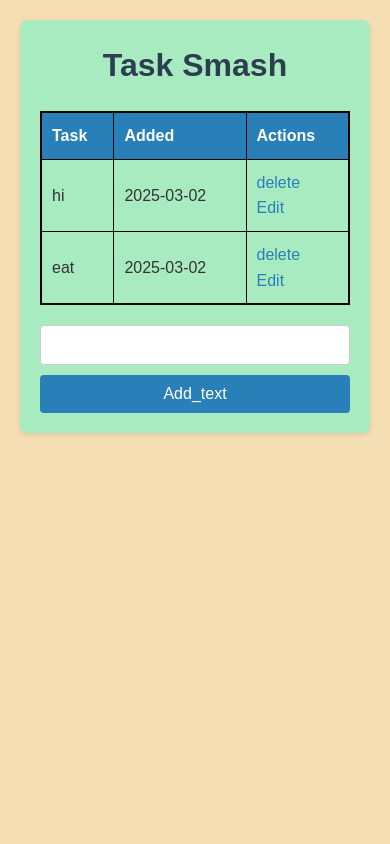
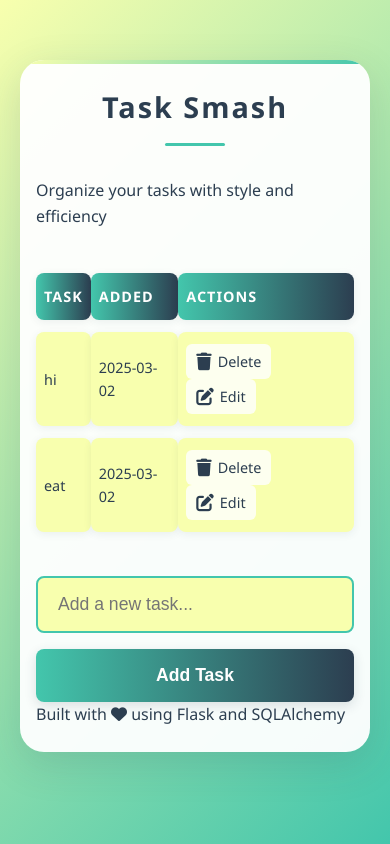
Before and after one commit to Rohit-Kiran24/TO-DO-LIST, a Flask app: page / in a window 390 px wide. Run offline with Flask 3, Linux system fonts and the light colour scheme.

Commit message:
Enhanced UI with modern styling, improved responsiveness, and portfolio-worthy design

```diff
--- a/static/style.css
+++ b/static/style.css
@@ -1,118 +1,221 @@
-
 * {
     margin: 0;
     padding: 0;
     box-sizing: border-box;
 }
 
+:root {
+    --primary-color: #2c3e50;
+    --secondary-color: #43c6ac;
+    --accent-color: #f8ffae;
+    --text-color: #2c3e50;
+    --background-gradient: linear-gradient(135deg, #f8ffae 0%, #43c6ac 100%);
+    --card-background: rgba(255, 255, 255, 0.95);
+    --shadow-color: rgba(44, 62, 80, 0.15);
+}
+
 body {
-    font-family: Arial, sans-serif;
-    background-color: wheat;
-    color: #333;
+    font-family: 'Segoe UI', Arial, sans-serif;
+    background: var(--background-gradient);
+    color: var(--text-color);
     line-height: 1.6;
-    padding: 20px;
+    padding: 40px 0;
+    min-height: 100vh;
+}
+
+.content {
+    max-width: 800px;
+    margin: 40px auto;
+    background: var(--card-background);
+    padding: 40px;
+    border-radius: 24px;
+    box-shadow: 0 12px 40px var(--shadow-color);
+    animation: fadeIn 1s;
+    position: relative;
+    overflow: hidden;
+}
+
+.content::before {
+    content: '';
+    position: absolute;
+    top: 0;
+    left: 0;
+    right: 0;
+    height: 4px;
+    background: var(--background-gradient);
+}
+
+@keyframes fadeIn {
+    from { opacity: 0; transform: translateY(30px); }
+    to { opacity: 1; transform: translateY(0); }
 }
 
 h1 {
     text-align: center;
-    margin-bottom: 20px;
-    color: #2c3e50;
+    margin-bottom: 32px;
+    color: var(--primary-color);
+    letter-spacing: 2px;
+    font-weight: 700;
+    font-size: 2.4rem;
+    position: relative;
+    padding-bottom: 16px;
 }
 
-.content {
-    max-width: 800px;
-    margin: 0 auto;
-    background: #a9ebc0;
-    padding: 20px;
-    border-radius: 8px;
-    box-shadow: 0 2px 5px rgba(0, 0, 0, 0.1);
+h1::after {
+    content: '';
+    position: absolute;
+    bottom: 0;
+    left: 50%;
+    transform: translateX(-50%);
+    width: 60px;
+    height: 3px;
+    background: var(--secondary-color);
+    border-radius: 3px;
 }
 
 form {
     display: flex;
-    flex-direction: column;
-    gap: 10px;
-    margin-top: 20px;
+    gap: 16px;
+    margin-top: 32px;
+    justify-content: center;
+    align-items: center;
 }
 
 input[type="text"] {
-    padding: 10px;
-    font-size: 16px;
-    border: 1px solid #ccc;
-    border-radius: 4px;
-    transition: border-color 0.3s ease;
+    flex: 1;
+    padding: 16px 20px;
+    font-size: 1.1rem;
+    border: 2px solid var(--secondary-color);
+    border-radius: 8px;
+    transition: all 0.3s;
+    background: var(--accent-color);
+    color: var(--text-color);
 }
 
 input[type="text"]:focus {
-    border-color: #2980b9;
+    border-color: var(--primary-color);
     outline: none;
+    background: #fff;
+    box-shadow: 0 0 0 3px rgba(67, 198, 172, 0.2);
 }
 
 input[type="submit"] {
-    padding: 10px;
-    font-size: 16px;
-    background-color: #2980b9;
+    padding: 16px 32px;
+    font-size: 1.1rem;
+    background: linear-gradient(90deg, var(--secondary-color) 0%, var(--primary-color) 100%);
     color: white;
     border: none;
-    border-radius: 4px;
+    border-radius: 8px;
     cursor: pointer;
-    transition: background-color 0.3s ease;
+    font-weight: 600;
+    box-shadow: 0 4px 12px rgba(44, 62, 80, 0.15);
+    transition: all 0.3s;
+    display: flex;
+    align-items: center;
+    gap: 10px;
 }
 
 input[type="submit"]:hover {
-    background-color: #3498db;
+    background: linear-gradient(90deg, var(--primary-color) 0%, var(--secondary-color) 100%);
+    transform: translateY(-2px);
+    box-shadow: 0 6px 16px rgba(44, 62, 80, 0.2);
 }
 
 table {
     width: 100%;
-    border-collapse: collapse;
-    margin-top: 20px;
-    border: 2px solid #000000;
+    border-collapse: separate;
+    border-spacing: 0 12px;
+    margin-top: 32px;
 }
 
-table th,
-table td {
-    padding: 10px;
+table th, table td {
+    padding: 16px;
     text-align: left;
-    border: 1px solid #050505;
+    background: var(--accent-color);
+    border: none;
+    border-radius: 8px;
+    box-shadow: 0 2px 8px rgba(44, 62, 80, 0.08);
 }
 
 table th {
-    background-color: #2980b9;
+    background: linear-gradient(90deg, var(--secondary-color) 0%, var(--primary-color) 100%);
     color: white;
-    border: 1px solid #050505;
+    font-weight: 600;
+    letter-spacing: 1px;
+    text-transform: uppercase;
+    font-size: 0.9rem;
 }
 
-table tr:hover {
-    background-color: #f9f9f9;
+table tr {
+    transition: all 0.3s;
+}
+
+table tr:hover td {
+    box-shadow: 0 6px 20px rgba(44, 62, 80, 0.15);
+    background: #e0ffe7;
+    transform: translateY(-2px);
 }
 
 a {
-    color: #2980b9;
+    color: var(--primary-color);
     text-decoration: none;
-    transition: color 0.3s ease;
+    font-weight: 500;
+    transition: all 0.3s;
+    margin-right: 16px;
+    display: inline-flex;
+    align-items: center;
+    gap: 6px;
+    padding: 8px 12px;
+    border-radius: 6px;
+    background: rgba(255, 255, 255, 0.8);
 }
 
 a:hover {
-    color: #3498db;
+    color: var(--secondary-color);
+    background: rgba(255, 255, 255, 0.95);
+    transform: translateY(-1px);
+}
+
+a i {
+    font-size: 1.1rem;
 }
 
 h3 {
     text-align: center;
     color: #e74c3c;
+    margin-top: 24px;
+    font-size: 1.2rem;
+    padding: 16px;
+    background: rgba(231, 76, 60, 0.1);
+    border-radius: 8px;
 }
 
-button#btn_add {
-    padding: 10px;
-    font-size: 16px;
-    background-color: #2ecc71;
-    color: white;
-    border: none;
-    border-radius: 4px;
-    cursor: pointer;
-    transition: background-color 0.3s ease;
+@media (max-width: 768px) {
+    .content {
+        padding: 24px 16px;
+        margin: 20px;
+    }
+
+    h1 {
+        font-size: 1.8rem;
+    }
+
+    form {
+        flex-direction: column;
+    }
+
+    input[type="text"],
+    input[type="submit"] {
+        width: 100%;
+    }
+
+    table th, table td {
+        padding: 12px 8px;
+        font-size: 0.9rem;
+    }
+
+    a {
+        margin-right: 8px;
+        padding: 6px 10px;
+    }
 }
-
-button#btn_add:hover {
-    background-color: #27ae60;
-}
--- a/templates/index.html
+++ b/templates/index.html
@@ -1,37 +1,57 @@
 {% extends 'base.html'%}
 
 {% block head %}
-<title>Task Smash</title>
+<title>Task Smash - Modern To-Do List Application</title>
+<link rel="stylesheet" href="https://cdnjs.cloudflare.com/ajax/libs/font-awesome/6.4.2/css/all.min.css">
+<meta name="description" content="A modern, responsive To-Do List application built with Flask and SQLAlchemy">
 {% endblock %}
+
 {% block body %}
 <div class="content">
+    <header>
         <h1>Task Smash</h1>
+        <p class="subtitle">Organize your tasks with style and efficiency</p>
+    </header>
 
+    <main>
         {%if tasks | length < 1%}
-    <h3> there are no tasks </h3>
+        <h3>No tasks yet. Start by adding one below!</h3>
         {% else %}
         <table>
+            <thead>
                 <tr>
                     <th>Task</th>
                     <th>Added</th>
                     <th>Actions</th>
                 </tr>
-        {%  for task in tasks %}
+            </thead>
+            <tbody>
+                {% for task in tasks %}
                 <tr>
                     <td>{{task.content}}</td>
                     <td>{{task.created.strftime("%Y-%m-%d")}}</td>
-            <td>
-                <a href="/delete/{{task.id}}">delete</a>
-                <br/>
-                <a href="/edit/{{task.id}}">Edit</a>
+                    <td class="actions">
+                        <a href="/delete/{{task.id}}" title="Delete" class="delete-btn">
+                            <i class="fa fa-trash"></i> Delete
+                        </a>
+                        <a href="/edit/{{task.id}}" title="Edit" class="edit-btn">
+                            <i class="fa fa-edit"></i> Edit
+                        </a>
                     </td>
                 </tr>
                 {%endfor%}
+            </tbody>
         </table>
         {% endif%}
-    <form action="/"method="POST">
-        <input type="text"name="content"id="content">
-        <input type="submit"value="Add_text"id=btn_add>
+
+        <form action="/" method="POST" class="add-task-form">
+            <input type="text" name="content" id="content" placeholder="Add a new task..." required>
+            <input type="submit" value="Add Task" id="btn_add">
         </form>
+    </main>
+
+    <footer>
+        <p>Built with <i class="fa fa-heart"></i> using Flask and SQLAlchemy</p>
+    </footer>
 </div>
 {% endblock%}
```
Also changed, not shown: templates/edit.html (+8 -8 lines). Lines whose indentation alone changed are shown as unchanged.
